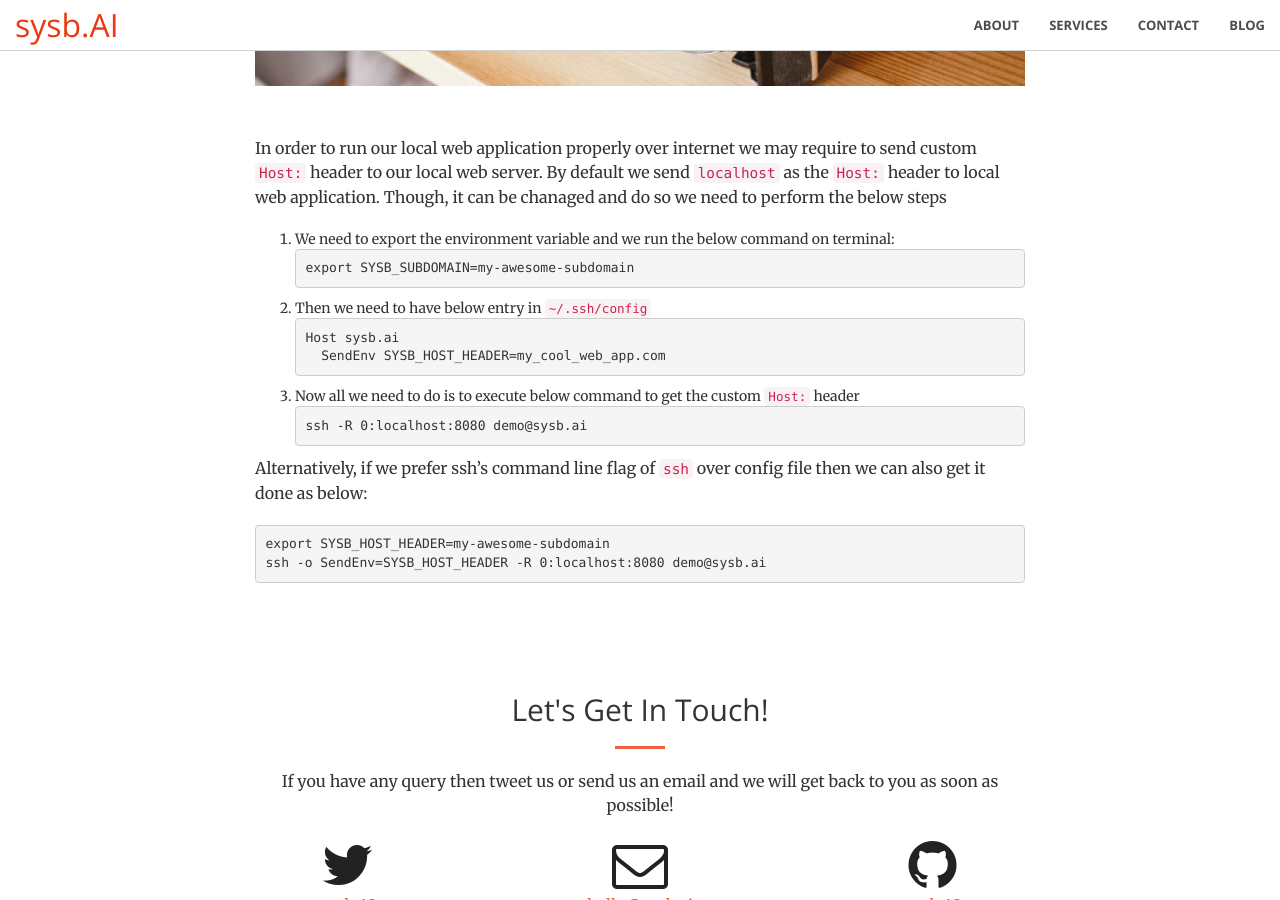
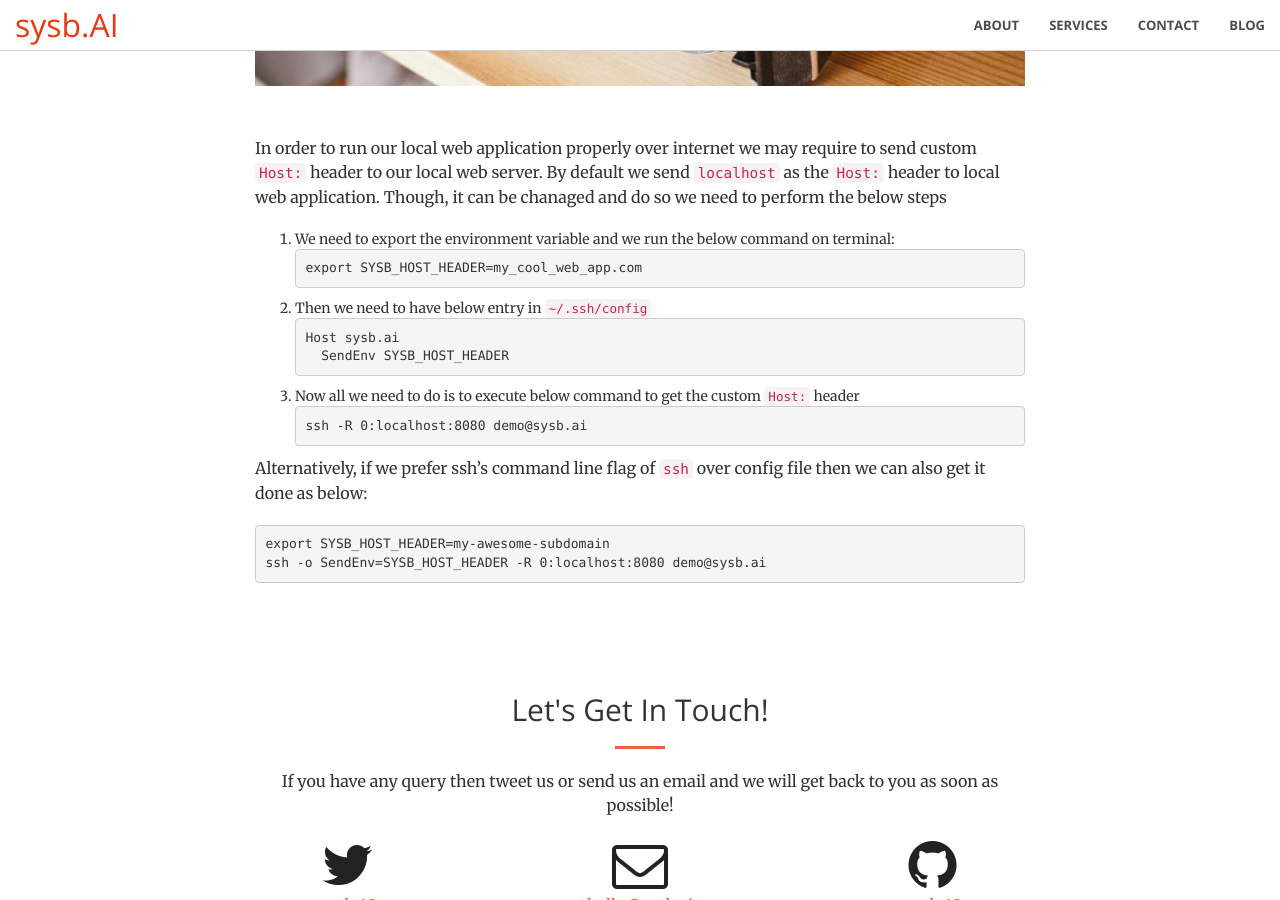
Before and after one commit to usama7628674/sysb.AI, a Jekyll site: the page built from _posts/2020-02-05-how-to-add-custom-header.md, in a window 1280 px wide and 900 px high, scrolled down 540 px. Built offline with Jekyll 4.4.1, drawn with Linux system fonts in a browser that asks for light colours.

Commit message:
typo in blog

````diff
--- a/_posts/2020-02-05-how-to-add-custom-header.md
+++ b/_posts/2020-02-05-how-to-add-custom-header.md
@@ -7,12 +7,12 @@ image: /img/portfolio/3
 In order to run our local web application properly over internet we may require to send custom `Host:` header to our local web server. By default we send `localhost` as the `Host:` header to local web application. Though, it can be chanaged and do so we need to perform the below steps
 1.  We need to export the environment variable and we run the below command on terminal:
 ```
-export SYSB_SUBDOMAIN=my-awesome-subdomain
+export SYSB_HOST_HEADER=my_cool_web_app.com
 ```
 1. Then we need to have below entry in `~/.ssh/config`
 ```
 Host sysb.ai
-  SendEnv SYSB_HOST_HEADER=my_cool_web_app.com
+  SendEnv SYSB_HOST_HEADER
 ```
 1. Now all we need to do is to execute below command to get the custom `Host:` header
 ```
````
